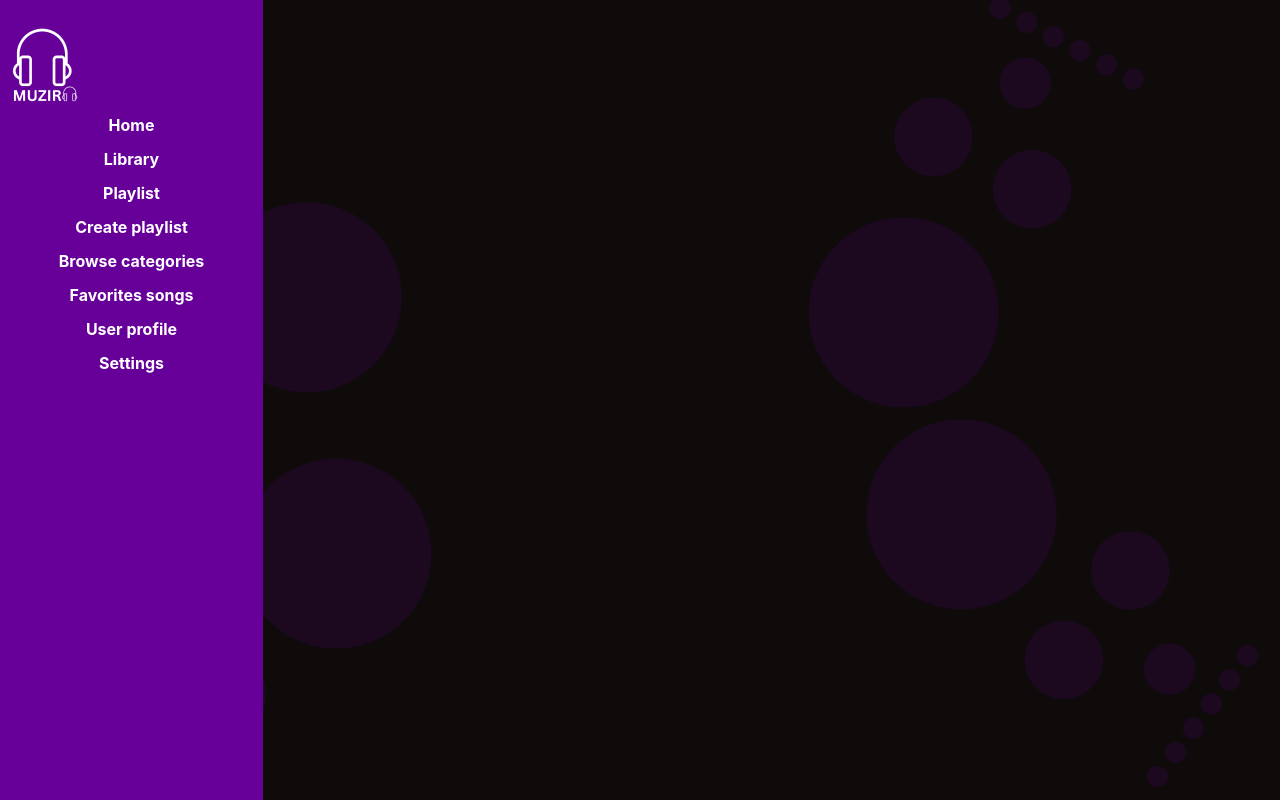
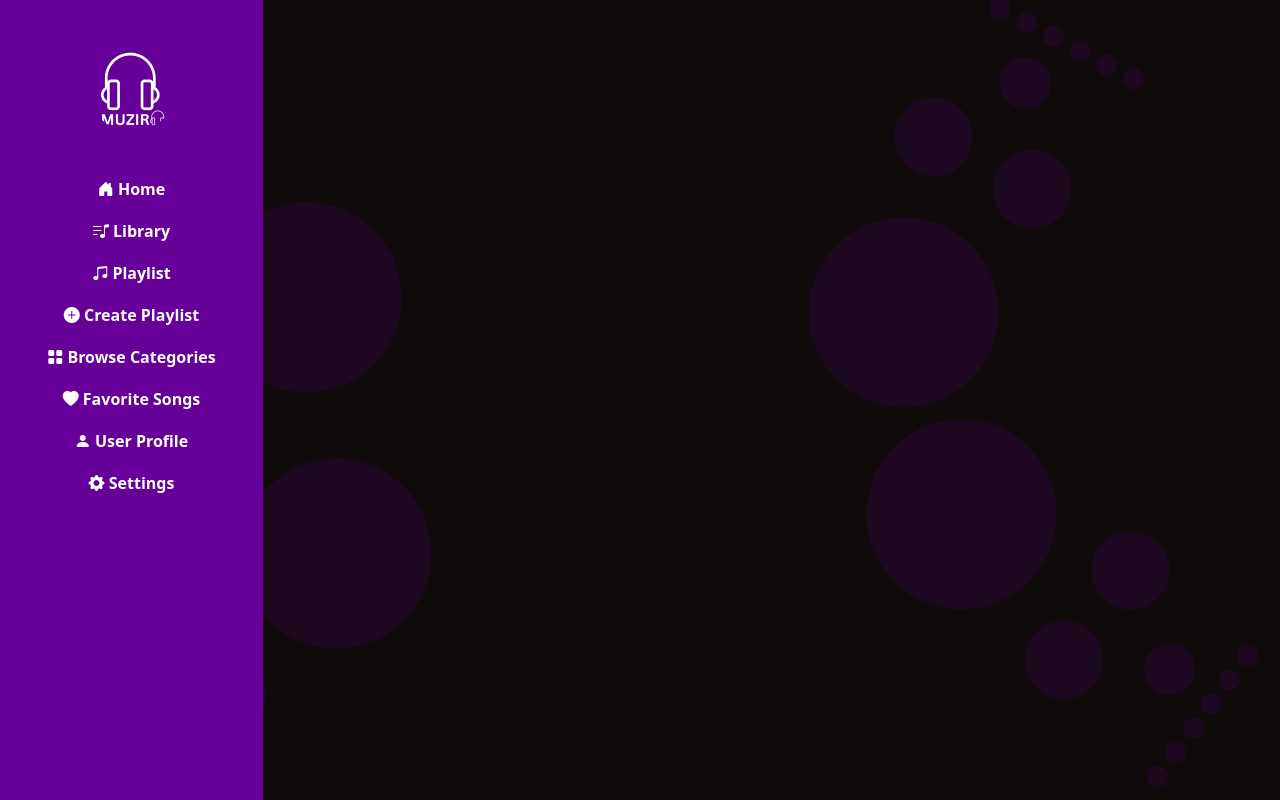
Before and after one commit to udy1111/muzira-website, a plain HTML site: page librarypage.html in a window 1280 px wide. Drawn offline with nearby package versions, Linux system fonts and the light colour scheme.

Commit message:
Update librarypage.html

```diff
--- a/librarypage.html
+++ b/librarypage.html
@@ -6,21 +6,58 @@
     <link rel="icon" href="logo1.png">
     <title>Muzira</title>
     <link href="https://stackpath.bootstrapcdn.com/bootstrap/4.5.2/css/bootstrap.min.css" rel="stylesheet">
+    <link href="https://cdn.jsdelivr.net/npm/bootstrap@5.3.0/dist/css/bootstrap.min.css" rel="stylesheet">
+    <link href="https://cdn.jsdelivr.net/npm/bootstrap-icons/font/bootstrap-icons.css" rel="stylesheet">
     <link href="https://fonts.googleapis.com/css2?family=Rubik+Mono+One&family=Rubik:ital,wght@0,300..900;1,300..900&display=swap" rel="stylesheet">
     <link rel="stylesheet" href="style.css">
     <link rel="stylesheet" type="text/css" href="https://cdnjs.cloudflare.com/ajax/libs/font-awesome/6.6.0/css/all.min.css">
 </head>
-<body>
-    <main class="sidebar">
-        <header class="udy2">
-            <img src="img/i (1) 2.png" class="hello">
-            <li><a href="#">Home</a></li>
-            <li><a href="#">Library</a></li>
-            <li><a href="#">Playlist</a></li>
-            <li><a href="#">Create playlist</a></li>
-            <li><a href="#">Browse categories</a></li>
-            <li><a href="#">Favorites songs</a></li>
-            <li><a href="#">User profile</a></li>
-            <li><a href="#">Settings</a></li>
-        </header>
-    </main>
+<main class="sidebar">
+    <header class="udy2">
+        <div class="text-center py-4">
+            <img src="img/i (1) 2.png" class="hello img-fluid rounded-circle mb-3" alt="Profile Picture">
+        </div>
+        <ul class="nav flex-column text-center">
+            <li class="nav-item mb-2">
+                <a href="#" class="nav-link text-white">
+                    <i class="bi bi-house-door-fill"></i> Home
+                </a>
+            </li>
+            <li class="nav-item mb-2">
+                <a href="#" class="nav-link text-white">
+                    <i class="bi bi-music-note-list"></i> Library
+                </a>
+            </li>
+            <li class="nav-item mb-2">
+                <a href="#" class="nav-link text-white">
+                    <i class="bi bi-music-note-beamed"></i> Playlist
+                </a>
+            </li>
+            <li class="nav-item mb-2">
+                <a href="#" class="nav-link text-white">
+                    <i class="bi bi-plus-circle-fill"></i> Create Playlist
+                </a>
+            </li>
+            <li class="nav-item mb-2">
+                <a href="#" class="nav-link text-white">
+                    <i class="bi bi-grid-fill"></i> Browse Categories
+                </a>
+            </li>
+            <li class="nav-item mb-2">
+                <a href="#" class="nav-link text-white">
+                    <i class="bi bi-heart-fill"></i> Favorite Songs
+                </a>
+            </li>
+            <li class="nav-item mb-2">
+                <a href="#" class="nav-link text-white">
+                    <i class="bi bi-person-fill"></i> User Profile
+                </a>
+            </li>
+            <li class="nav-item mb-2">
+                <a href="#" class="nav-link text-white">
+                    <i class="bi bi-gear-fill"></i> Settings
+                </a>
+            </li>
+        </ul>
+    </header>
+</main>
```
